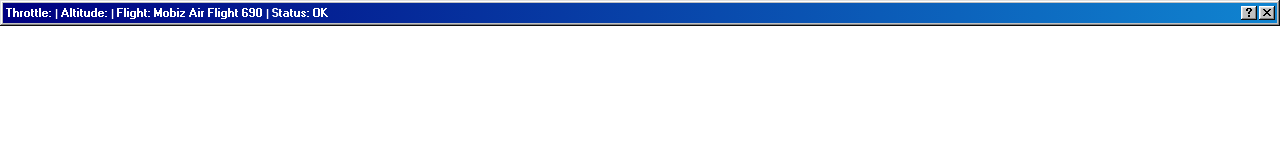
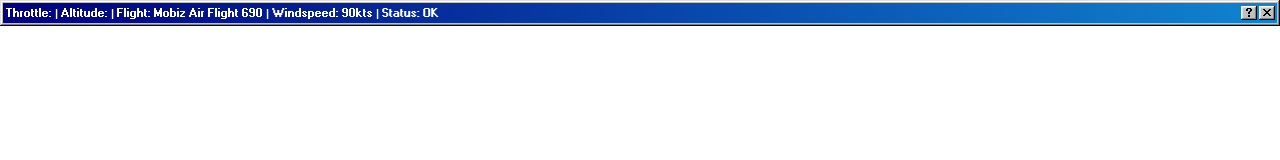
Before and after one commit to Mobiz-Advanced-Technologies/Mobiz-Advanced-Flight-Simulator, a plain HTML site: page index.html in a window 1280 px wide. Drawn offline with nearby package versions, Linux system fonts and the light colour scheme.

Commit message:
add wind sepeed

```diff
--- a/index.html
+++ b/index.html
@@ -57,6 +57,7 @@
           Throttle: <span id="speed"></span> |
           Altitude: <span id="altitude"></span> |
           Flight: Mobiz Air Flight 690 |
+          Windspeed: 90kts |
           Status: <span id="status">OK</span>
         </div>
         <div class="title-bar-controls">
```
